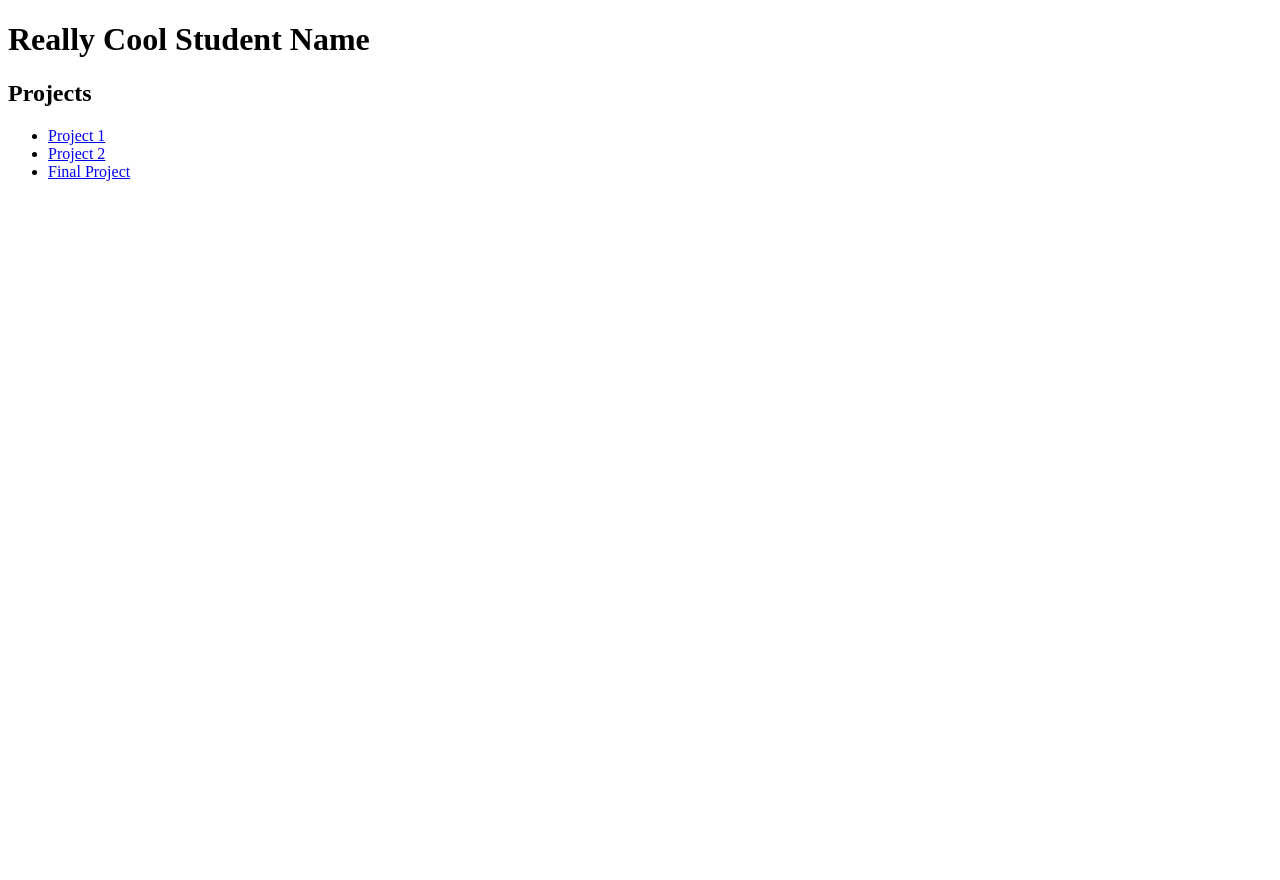
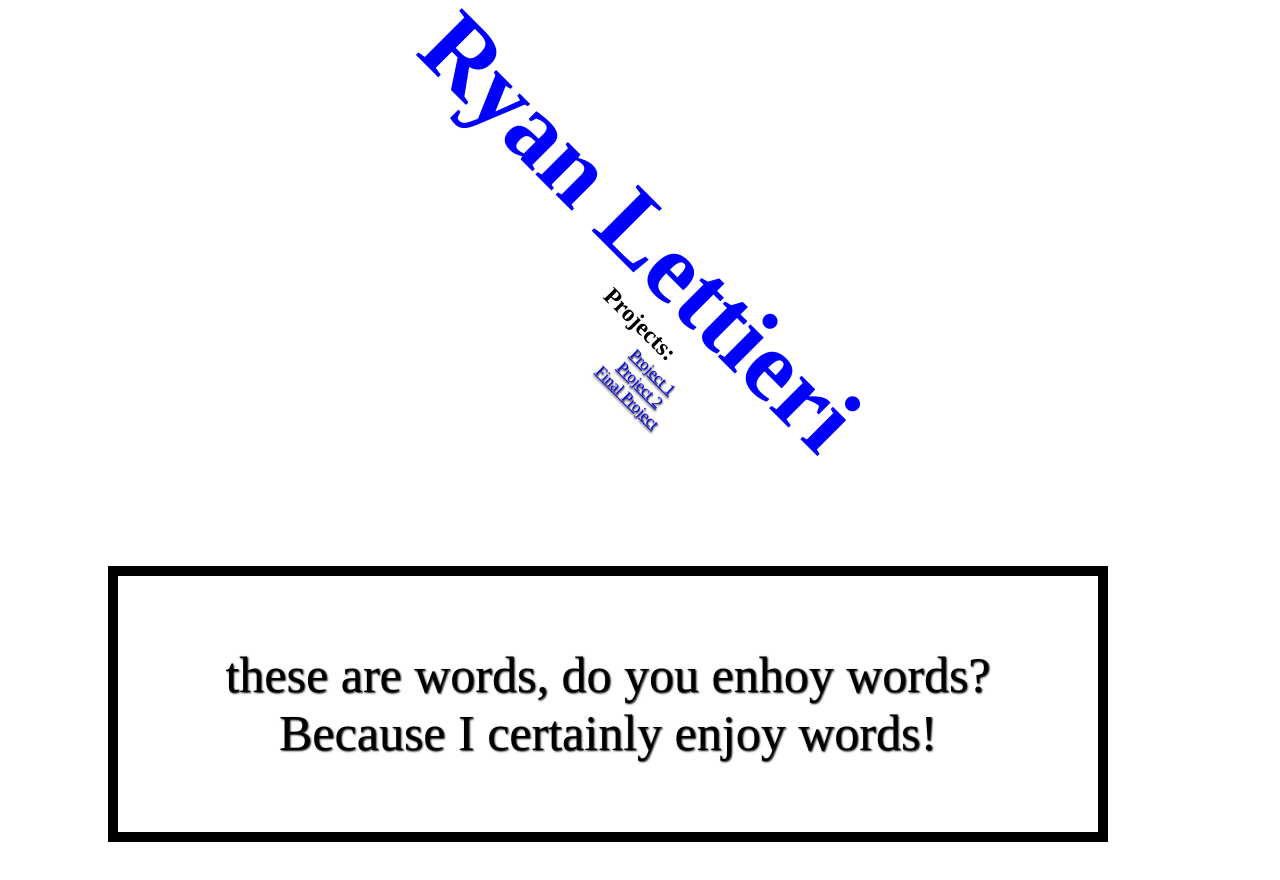
Before and after one commit to RyanLettuce/wp22, a plain HTML site: page index.html in a window 1280 px wide. Before the commit the page ends 800 px from the top, so only its background shows below. Drawn offline with Linux system fonts and the light colour scheme.

Commit message:
index.html

```diff
--- a/index.html
+++ b/index.html
@@ -3,20 +3,31 @@
 
 <head>
 	<meta name="viewport" content="width=device-width, initial-scale=1">
-	<title>Web Programming | STUDENT NAME | Projects</title>
+	<title>Web Programming | Ryan Lettieri | Projects</title>
+  <link rel="stylesheet" href="style.css">
 </head>
 
 <body>
+<br><br><br><br><br><br><br><br>
+<div class="title">
+	<h1>Ryan Lettieri</h1>
+</div>
 
-	<h1>Really Cool Student Name</h1>
+	<h2 style="text-align: center; transform: rotate(45deg)">Projects:</h2>
 
-	<h2>Projects</h2>
+<div class="list">
+	<a href="project1">Project 1</a></li>
+	<br>
+	<a href="project2">Project 2</a></li>
+	<br>
+	<a href="project3">Final Project</a></li>
 
-	<ul>
-		<li><a href="project1">Project 1</a></li>
-		<li><a href="project2">Project 2</a></li>
-		<li><a href="project3">Final Project</a></li>
-	</ul>
+</div>
+<br><br><br>
+<div class="test">
+<p> these are words, do you enhoy words? Because I certainly enjoy words! </p>
+</div>
+
 
 </body>
 
--- /dev/null
+++ b/style.css
@@ -0,0 +1,33 @@
+.title {
+  color: blue;
+  text-align: center;
+  font-size: 50px;
+  line-height: 25px;
+  transform: rotate(45deg);
+}
+
+.list{
+  text-align: center;
+  font-size: 20 px
+  color: rgba(100, 40, 50, 0.5);
+  transform: rotate(45deg);
+  text-shadow: 1px 1px 2px black;
+}
+/* that's absolutely fucking crazy */
+.test {
+  text-shadow: 1px 1px 2px black;
+  text-align: center;
+  font-size: 50px;
+  max-width: 1000px;
+  width: 100%;
+  padding:20px 50px 20px 50px;
+  border:10px solid black;
+  margin: 100px;
+  box-sizing: border-box;
+  transition: .2s;
+}
+
+.test:hover {
+  color: red;
+  border-radius: 100%;
+}
```
